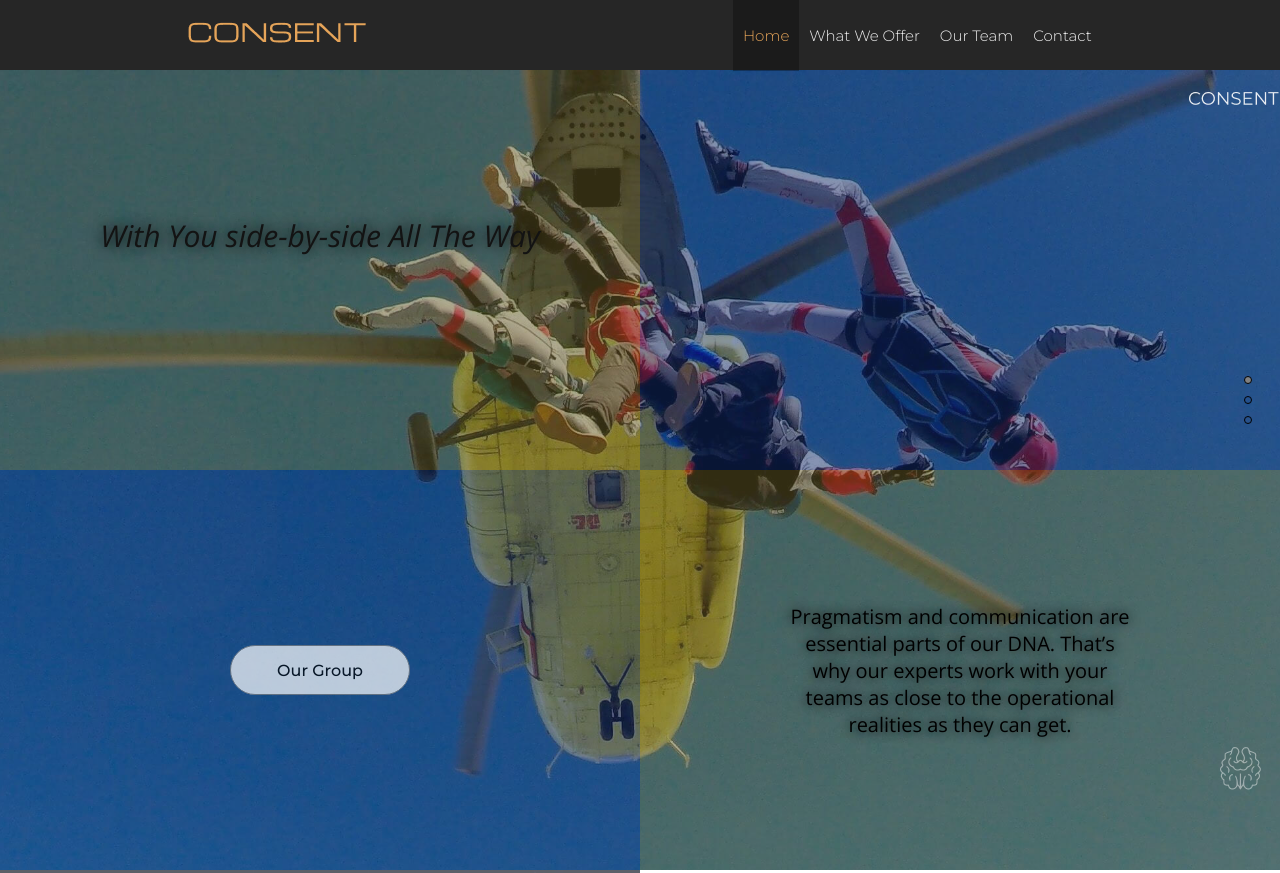
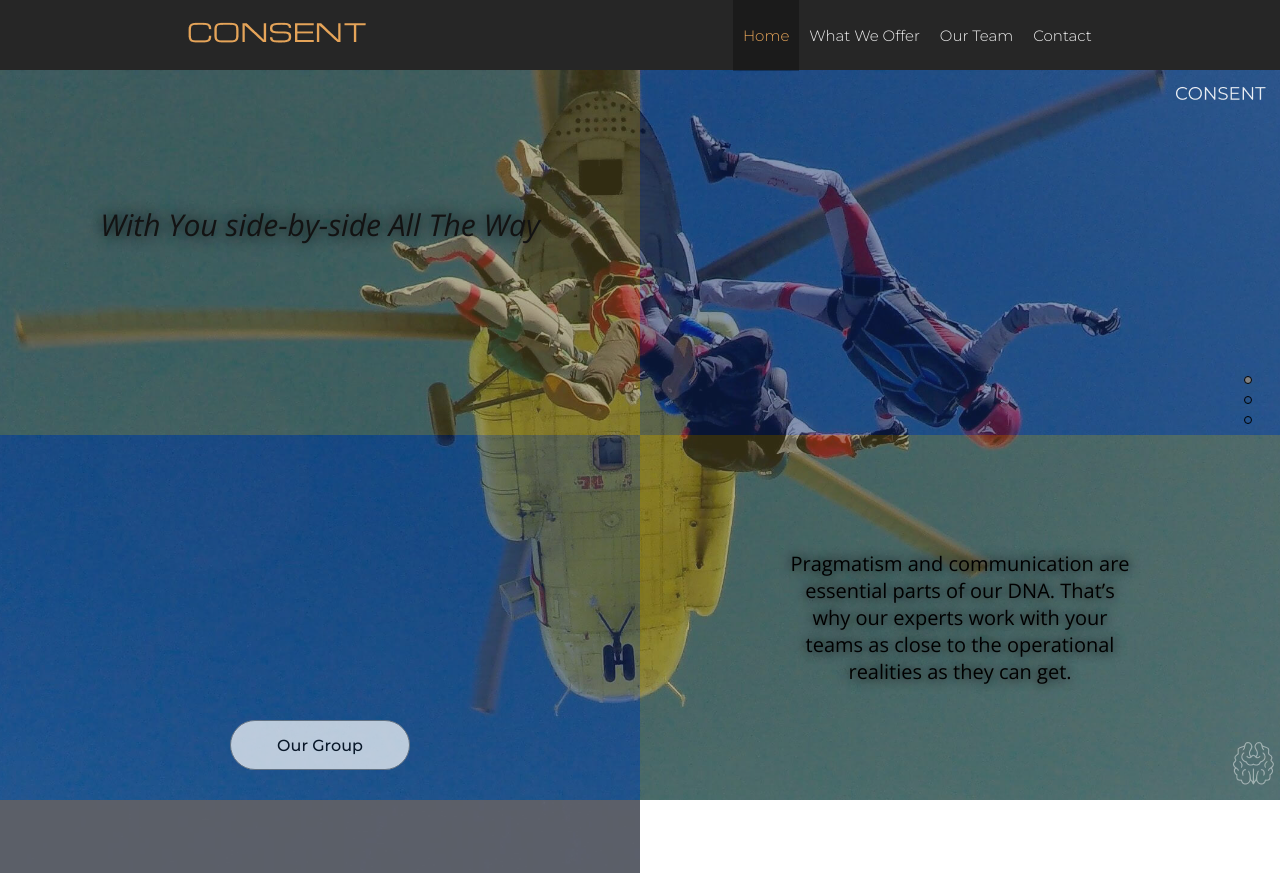
Before and after one commit to aleksandar-pajevic/CONSENT, a website: page index.html in a window 1280 px wide. Shown: the top 873 px of the page. Drawn offline with nearby package versions, Linux system fonts and the light colour scheme.

Commit message:
styling done

```diff
--- a/index.css
+++ b/index.css
@@ -136,7 +136,7 @@ body {
   background: gray;
 }
 .ms-left {
-  /* height: calc(100% - 70px) !important; */
+  height: calc(100% - 70px) !important;
   top: 70px !important;
   font-family: 'Montserrat', sans-serif;
 }
@@ -154,8 +154,8 @@ body {
   background-image: url(assets/pictures/slides/home/3L.jpg);
 }
 .ms-right {
-  width: calc(50% + 1px);
-  /* height: calc(100% - 70px) !important; */
+  /* width: calc(50% + 1px); */
+  height: calc(100% - 70px) !important;
   right: 0px !important;
   top: 70px !important;
   font-family: 'Montserrat', sans-serif;
@@ -177,7 +177,7 @@ body {
 .container {
   display: flex;
   flex-direction: column;
-  height: calc(100% - 0px);
+  height: calc(100vh - 70px);
 }
 .leftFirstHalf {
   position: relative;
@@ -192,7 +192,7 @@ body {
 .leftSecondHalf {
   position: relative;
   display: flex;
-  align-items: center;
+  align-items: flex-end;
   justify-content: center;
   width: 100%;
   height: 50%;
@@ -292,13 +292,13 @@ body {
 
 .slideLogoText {
   position: absolute;
-  top: 5%;
-  right: 0%;
+  top: 1%;
+  right: 2%;
 }
 .slideLogoOrah {
   position: absolute;
-  bottom: 20%;
-  right: 3%;
+  bottom: 0.5%;
+  right: 1%;
   opacity: 0.5;
 }
 
@@ -316,6 +316,7 @@ body {
   color: black;
   text-decoration: none;
   line-height: 50px;
+  margin-bottom: 30px;
 }
 .slideButton:hover {
   transform: scale(1.2);
@@ -326,6 +327,13 @@ body {
 }
 .slideButton:focus {
   outline: 0;
+}
+
+.ms-section .ms-table {
+  height: 100%;
+}
+.ms-tableCell {
+  height: auto !important;
 }
 
 @media screen and (min-width: 2200px) {
@@ -437,12 +445,17 @@ body {
   .slideButton,
   .slideLogoOrah {
     transform: scale(1);
+    bottom: 2%;
+  }
+  .slideLogoText {
+    top: 2%;
+    right: 2%;
   }
   .slideButton:hover {
     transform: scale(1.2);
   }
 }
-@media screen and (min-width: 1800px) {
+@media screen and (min-width: 2200px) {
   .slideHeading {
     font-size: 35px;
   }
--- a/index.html
+++ b/index.html
@@ -65,7 +65,11 @@
       </div>
       <ul class="nav-links" onclick="whosActive(event)">
         <li><a href="/index.html" id="home">Home</a></li>
-        <li><a href="/pages/whatWeOffer/whatWeOffer.html" id="whatWeOffer">What We Offer</a></li>
+        <li>
+          <a href="/pages/whatWeOffer/whatWeOffer.html" id="whatWeOffer"
+            >What We Offer</a
+          >
+        </li>
         <li><a href="/pages/ourTeam/ourTeam.html" id="ourTeam">Our Team</a></li>
         <li>
           <a href="/pages/contact/contact.html" id="contact">Contact</a>
@@ -80,13 +84,13 @@
           <div class="container">
             <div class="leftFirstHalf">
               <div class="leftFirstOverlay left1-1"></div>
-              <h2 class="slideHeading">
-                With You side-by-side All The Way
-              </h2>
+              <h2 class="slideHeading">With You side-by-side All The Way</h2>
             </div>
             <div class="leftSecondHalf">
               <div class="leftSecondOverlay left1-2"></div>
-              <a href="/pages/ourTeam/ourTeam.html" class="slideButton">Our Group</a>
+              <a href="/pages/ourTeam/ourTeam.html" class="slideButton"
+                >Our Group</a
+              >
             </div>
           </div>
         </div>
@@ -100,7 +104,9 @@
             </div>
             <div class="leftSecondHalf">
               <div class="leftSecondOverlay left2-2"></div>
-              <a href="/pages/whatWeOffer/whatWeOffer.html" class="slideButton">What We Offer</a>
+              <a href="/pages/whatWeOffer/whatWeOffer.html" class="slideButton"
+                >What We Offer</a
+              >
             </div>
           </div>
         </div>
@@ -108,130 +114,98 @@
           <div class="container">
             <div class="leftFirstHalf">
               <div class="leftFirstOverlay left3-1"></div>
-              <h2 class="slideHeading">
-               Working Together With the Same Goal
-              </h2>
+              <h2 class="slideHeading">Working Together With the Same Goal</h2>
             </div>
             <div class="leftSecondHalf">
               <div class="leftSecondOverlay left3-2"></div>
-              <a href="/pages/contact/contact.html" class="slideButton">Join Our Team</a>
+              <a href="/pages/contact/contact.html" class="slideButton"
+                >Join Our Team</a
+              >
             </div>
           </div>
         </div>
-        <!-- <div class="ms-section fourth">
-          <div class="container">
-            <div class="leftFirstHalf">
-              <div class="leftFirstOverlay left4-1"></div>
-              <h2 class="slideHeading">
-                Adding Our Talents To Your Department
-              </h2>
-            </div>
-            <div class="leftSecondHalf">
-              <div class="leftSecondOverlay left4-2"></div>
-              <button class="slideButton">Learn More</button>
-            </div>
-          </div>
-        </div> -->
       </div>
       <div class="ms-right">
         <div class="ms-section first">
           <div class="container">
             <div class="rightFirstHalf">
               <div class="rightFirstOverlay right1-1"></div>
-              <img
-                src="assets/pictures/LOGO_text.png"
-                alt="logo"
-                class="slideLogoText"
-              />
             </div>
             <div class="rightSecondHalf">
               <div class="rightSecondOverlay right1-2"></div>
               <p class="slideDescription">
                 Pragmatism and communication are essential parts of our DNA.
-                That’s why our experts work with your teams as close to the operational realities as they can get.
+                That’s why our experts work with your teams as close to the
+                operational realities as they can get.
               </p>
-              <img
-              src="assets/pictures/LOGO_orah.png"
-              alt="logo"
-              class="slideLogoOrah"
-            />
             </div>
           </div>
+          <!-- ispod ide logo -->
+          <img
+            src="assets/pictures/LOGO_text.png"
+            alt="logo"
+            class="slideLogoText"
+          />
+          <img
+            src="assets/pictures/LOGO_orah.png"
+            alt="logo"
+            class="slideLogoOrah"
+          />
         </div>
         <div class="ms-section second">
           <div class="container">
             <div class="rightFirstHalf">
               <div class="rightFirstOverlay right2-1"></div>
-
-              <img
-                src="assets/pictures/LOGO_text.png"
-                alt="logo"
-                class="slideLogoText"
-              />
             </div>
             <div class="rightSecondHalf">
               <div class="rightSecondOverlay right2-2"></div>
 
               <p class="slideDescription">
-                Performance management, operational support and finance solutions:
-                our services cover most of the issues that can come up within finance departments.
+                Performance management, operational support and finance
+                solutions: our services cover most of the issues that can come
+                up within finance departments.
               </p>
-              <img
-              src="assets/pictures/LOGO_orah.png"
-              alt="logo"
-              class="slideLogoOrah"
-            />
             </div>
           </div>
+          <!-- ispod ide logo -->
+          <img
+            src="assets/pictures/LOGO_text.png"
+            alt="logo"
+            class="slideLogoText"
+          />
+          <img
+            src="assets/pictures/LOGO_orah.png"
+            alt="logo"
+            class="slideLogoOrah"
+          />
         </div>
         <div class="ms-section third">
           <div class="container">
             <div class="rightFirstHalf">
               <div class="rightFirstOverlay right3-1"></div>
-
-              <img
-                src="assets/pictures/LOGO_text.png"
-                alt="logo"
-                class="slideLogoText"
-              />
             </div>
             <div class="rightSecondHalf">
               <div class="rightSecondOverlay right3-2"></div>
 
               <p class="slideDescription">
-                We’re looking for enthusiastic, motivated candidates who want to focus on client success and want to be part of a dynamic and ambitious firm that promises plenty of adventure.
-              </p>
-              <img
-              src="assets/pictures/LOGO_orah.png"
-              alt="logo"
-              class="slideLogoOrah"
-            />
-            </div>
-          </div>
-        </div>
-        <!-- <div class="ms-section fourth">
-          <div class="container">
-            <div class="rightFirstHalf">
-              <div class="rightFirstOverlay right4-1"></div>
-
-              <img
-                src="assets/pictures/LOGO_text.png"
-                alt="logo"
-                class="slideLogoText"
-              />
-            </div>
-            <div class="rightSecondHalf">
-              <div class="rightSecondOverlay right4-2"></div>
-
-              <p class="slideDescription">
-                Lorem ipsum dolor sit amet consectetur adipisicing elit. Cum
-                fugit accusantium dignissimos aperiam odit repellat velit, sunt
-                tempore dolores enim veniam possimus alias voluptates beatae ad
-                tempora iure recusandae esse.
+                We’re looking for enthusiastic, motivated candidates who want to
+                focus on client success and want to be part of a dynamic and
+                ambitious firm that promises plenty of adventure.
               </p>
             </div>
           </div>
-        </div> -->
+          <!-- ispod ide logo -->
+          <img
+            src="assets/pictures/LOGO_text.png"
+            alt="logo"
+            class="slideLogoText"
+          />
+          <img
+            src="assets/pictures/LOGO_orah.png"
+            alt="logo"
+            class="slideLogoOrah"
+          />
+        </div>
       </div>
     </div>
   </body>
--- a/pages/ourTeam/ourTeam.css
+++ b/pages/ourTeam/ourTeam.css
@@ -8,6 +8,7 @@ body {
   flex-direction: row;
   width: 100vw;
   min-height: calc(100vh - 70px);
+  height: auto;
   background-color: #494949;
 }
 .first-half,
@@ -108,3 +109,17 @@ p {
     padding-bottom: 15%;
   }
 }
+@media screen and (min-width: 1200px) {
+  .slideLogoOrah {
+    transform: scale(1);
+    bottom: 2%;
+    right: 0.5%;
+  }
+  .slideLogoText {
+    top: 2%;
+    right: 1%;
+  }
+  .slideButton:hover {
+    transform: scale(1.2);
+  }
+}
--- a/pages/whatWeOffer/whatWeOffer.css
+++ b/pages/whatWeOffer/whatWeOffer.css
@@ -24,7 +24,8 @@ h4 {
   display: flex;
   flex-direction: column;
   align-items: center;
-  height: calc(100vh - 70px);
+  min-height: calc(100vh - 70px);
+  height: 100%;
 }
 .cardsWrap {
   display: flex;
@@ -38,6 +39,9 @@ h4 {
   box-shadow: inset 0 0 0 1000px rgba(255, 255, 255, 0.22);
   border-radius: 3px;
   margin-right: 2%;
+  display: flex;
+  flex-direction: column;
+  justify-content: space-around;
 }
 .card:hover {
   transform: scale(1.01);
@@ -45,9 +49,7 @@ h4 {
   /* box-shadow: 2px 4px 8px 2px rgba(255, 255, 255, 0.25); */
   /* border: 2px solid whitesmoke; */
 }
-.card:hover:before {
-  transform: scale(1.01);
-}
+
 h4 {
   color: whitesmoke;
   font-weight: 200;
@@ -61,8 +63,8 @@ h4 {
   margin-top: 15px;
 }
 .slideLogoOrah {
-  bottom: 2%;
-  right: 0.5%;
+  bottom: 1%;
+  right: 2%;
   z-index: 1;
 }
 
@@ -78,6 +80,8 @@ h4 {
   padding: 5%;
   text-align: center;
 }
+
+/* mediaqueries */
 
 @media screen and (min-width: 250px) {
   .container {
@@ -102,22 +106,22 @@ h4 {
     margin-top: 25px;
   }
 }
-
-@media screen and (min-width: 450px) {
+@media screen and (min-width: 638px) {
   .card {
     margin-bottom: 40px;
     width: 40%;
+    min-height: 490px;
   }
 }
-@media screen and (min-width: 769px) {
+@media screen and (min-width: 832px) {
   .card {
-    width: 23%;
-  }
-  h1 {
-    padding: 0;
+    margin-bottom: 40px;
+    width: 40%;
+    min-height: 405px;
   }
 }
-@media screen and (min-width: 1024px) {
+
+@media screen and (min-width: 1000px) {
   .container {
     overflow: hidden;
     justify-content: space-evenly;
@@ -125,7 +129,13 @@ h4 {
   .slideButton {
     margin: 0;
   }
+  .slideLogoOrah {
+    bottom: 1%;
+    right: 1%;
+  }
   .card {
+    width: 23%;
+    min-height: 505px;
     margin: 0;
   }
   .cardsWrap {
@@ -135,6 +145,14 @@ h4 {
     padding: 0;
   }
   h4 {
+    margin: 0;
+  }
+}
+
+@media screen and (min-width: 1440px) {
+  .card {
+    width: 23%;
+    min-height: 410px;
     margin: 0;
   }
 }
```
Also changed, not shown: pages/whatWeOffer/whatWeOffer.html (+4 -4 lines).
